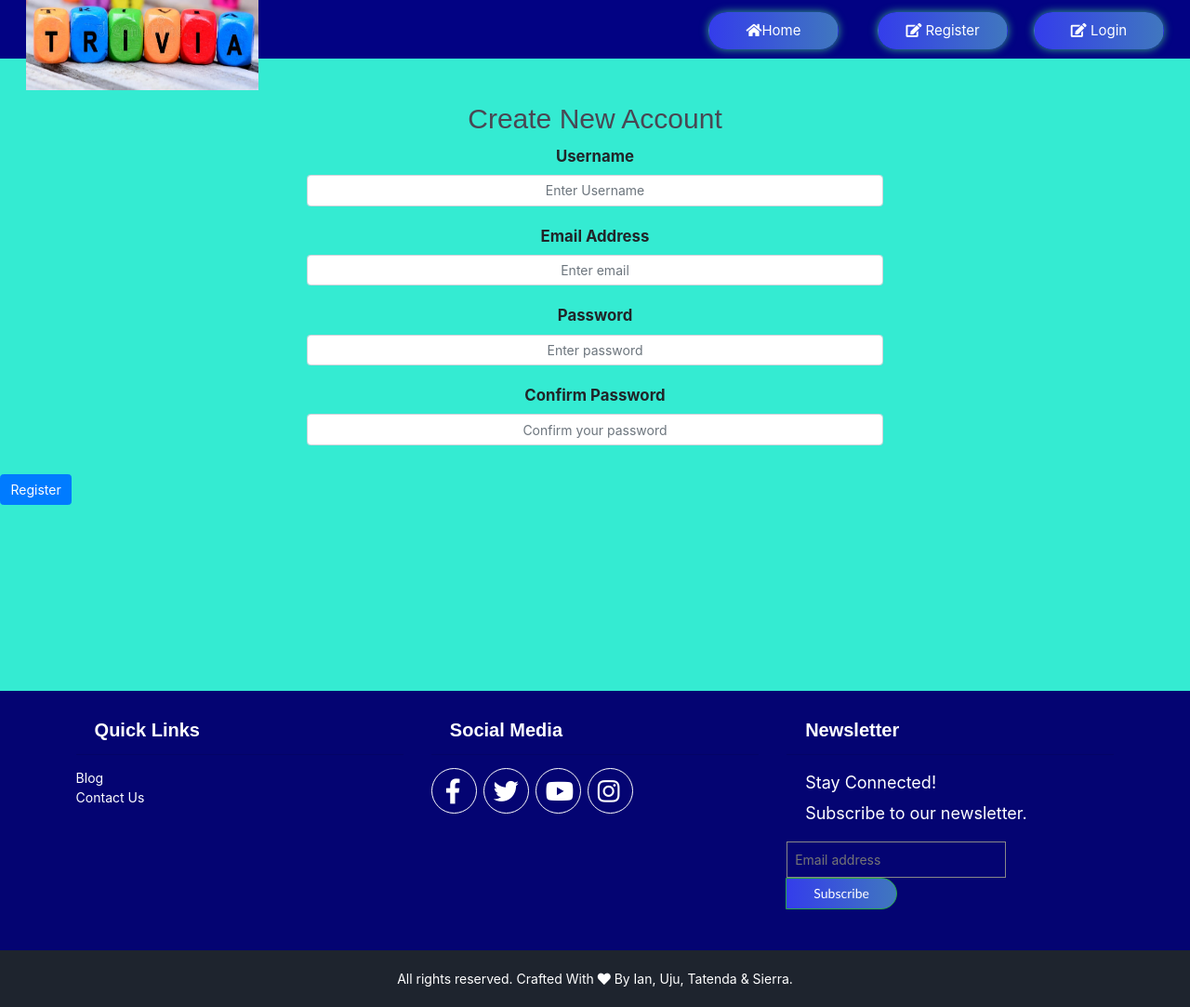
After one commit to tatendachiduwa19/trivia, a Flask app: page /register in a window 1280 px wide. The commit adds this page. Shown: the whole page at 93% size. Run offline with Flask 2, Linux system fonts and the light colour scheme; parts of the project's set-up code (start-up, migrations or seed data) failed here and were passed over; some libraries are stand-ins or nearby versions.

Commit message:
remediate branches and update page links

```diff
--- a/main.py
+++ b/main.py
@@ -3,6 +3,7 @@ from flask_sqlalchemy import SQLAlchemy
 from flask_bcrypt import Bcrypt
 from models import *
 from forms import *
+import random
 import requests
 app = Flask(__name__)
 app.config['SECRET_KEY'] = 'groupisgreat'
@@ -12,15 +13,20 @@ app.config['SQLALCHEMY_DATABASE_URI'] = 'sqlite:///site.db'
 db = SQLAlchemy(app)
 
 @app.route('/')
+@app.route('/static/index.html')
 def create_app():
-     # app = Flask(__name__)
-     # return '<h1>Hello World!</h1>'
-     # app.config['SECRET_KEY'] = 'groupisgreat'
      return render_template('index.html', title="Trivia Game")
+
+@app.route('/login')
+@app.route('/static/login.html')
+def login():
+     # log in
+     return render_template('login.html')
 
 @app.route('/category', methods = ['GET','POST'])
 def start():
-     return render_template('category.html')  #show categories
+     #show categories
+     return render_template('category.html')
 
 @app.route('/difficulty', methods = ['GET','POST'])
 def get_difficulty():
@@ -65,9 +71,13 @@ def quiz():
 @app.route('/run',methods = ['GET', 'POST'])
 def run():
      if current_question< len(data):
-        return render_template('question.html', data = data, current_question = current_question)
+          q = data[current_question]
+          options = q['incorrectAnswers'] + [q['correctAnswer']]
+          random.shuffle(options)
+          # return render_template('question.html', data = data, current_question = current_question)
+          return render_template('question.html', question = q, options = options)
      else:
-        return '<h1> Correct Answers: ' + str(correct) + '</h1>'
+          return '<h1> Correct Answers: ' + str(correct) + '</h1>'
 
 @app.route("/answered", methods = ['POST'])
 def check_answer():
@@ -82,6 +92,10 @@ def check_answer():
      current_question +=1
      return render_template('answer.html', answered = answered, correct = correctAnswer)
 
+@app.route('/register')
+@app.route('/static/register.html')
+def register():
+     return render_template('register.html')
 
 if __name__ == '__main__':
      app.run(debug=True, host='0.0.0.0', port=5001)
--- a/static/CSS/style.css
+++ b/static/CSS/style.css
@@ -223,3 +223,22 @@ ul, ol{
 }
 
 /*End of custom styles */
+
+.form-group {
+    text-align: center;
+    max-width: 50%;
+    margin: auto;
+    width: 50%;
+    padding: 10px;
+}
+
+.form-control {
+    text-align: center;
+    align-content: center;
+}
+
+label{
+    font-size: larger;
+    font-weight: bold;
+    align-content: center;
+}
--- a/static/pages/question.html
+++ b/static/index.html
@@ -1,6 +1,6 @@
 {% extends "layout.html" %}
 {% block content %}
-    <h1>QUESTION #{{number}}</h1>
+    <h1>TRIVIA GAME</h1>
     <p><b>USERNAME:</b></p>
     <p>"Lorem ipsum dolor sit amet, consectetur adipiscing elit, sed do eiusmod tempor incididunt ut labore et dolore magna aliqua.
         Ut enim ad minim veniam, quis nostrud exercitation ullamco laboris nisi ut aliquip ex ea commodo consequat. Duis aute irure
--- a/templates/layout.html
+++ b/templates/layout.html
@@ -29,15 +29,15 @@
  	                    <div class="collapse navbar-collapse " id="navigationBar">
 
  		                    <ul class="navbar-nav ml-auto">
- 		                        <li class="nav-item active px-3"><a href="index.html" class="nav-link">
+ 		                        <li class="nav-item active px-3"><a href="{{ url_for('static', filename='index.html') }}" class="nav-link">
                                      <button class="btn btn-lg btn-default lr-btn"><i class="fa fa-home"></i>Home</button></a>
                                 </li>
 
-                                <li class="nav-item lr"><a href="{{ url_for('static', filename='pages/register.html') }}" class="nav-link">
+                                <li class="nav-item lr"><a href="{{ url_for('static', filename='register.html') }}" class="nav-link">
                                 	<button class="btn btn-lg btn-default lr-btn"><i class=" fa fa-edit"></i> Register</button></a>
                                 </li>
 
-                                <li class="nav-item lr"><a href="{{ url_for('static', filename='pages/login.html') }}" class="nav-link">
+                                <li class="nav-item lr"><a href="{{ url_for('static', filename='login.html') }}" class="nav-link">
                                 	<button class="btn btn-lg btn-default lr-btn"><i class=" fa fa-edit"></i> Login</button></a>
                                 </li>
 
--- a/static/pages/categories.html
+++ b/templates/login.html
@@ -1,6 +1,6 @@
 {% extends "layout.html" %}
 {% block content %}
-    <h1>CATEGORIES</h1>
+    <h1>LOGIN</h1>
     <p><b>USERNAME:</b></p>
     <p>"Lorem ipsum dolor sit amet, consectetur adipiscing elit, sed do eiusmod tempor incididunt ut labore et dolore magna aliqua.
         Ut enim ad minim veniam, quis nostrud exercitation ullamco laboris nisi ut aliquip ex ea commodo consequat. Duis aute irure
--- /dev/null
+++ b/templates/register.html
@@ -0,0 +1,51 @@
+{% extends "layout.html" %}
+{% block content %}
+  <form method="POST">
+    <h3 align="center">Create New Account</h3>
+
+    <div class="form-group">
+      <label for="Username">Username</label>
+      <input
+        type="text"
+        class="form-control"
+        id="Username"
+        name="Username"
+        placeholder="Enter Username"
+      />
+    </div>
+
+    <div class="form-group">
+      <label for="email">Email Address</label>
+      <input
+        type="email"
+        class="form-control"
+        id="email"
+        name="email"
+        placeholder="Enter email"
+      />
+    </div>
+
+    <div class="form-group">
+      <label for="password1">Password</label>
+      <input
+        type="password1"
+        class="form-control"
+        id="password1"
+        name="password1"
+        placeholder="Enter password"
+      />
+    </div>
+    <div class="form-group">
+      <label for="password2">Confirm Password</label>
+      <input
+        type="password"
+        class="form-control"
+        id="password2"
+        name="password2"
+        placeholder="Confirm your password"
+      />
+    </div>
+    <br/>
+    <button type="submit" class="btn btn-primary">Register</button>
+  </form>
+{% endblock %}
```
Also changed, not shown: static/pages/register.html (deleted, +0 -48 lines), static/register.html (added, +51 -0 lines), templates/question.html (+5 -8 lines), static/login.html (renamed from static/pages/login.html), templates/category.html (line endings or trailing spaces), templates/results.html (renamed from static/pages/results.html).
